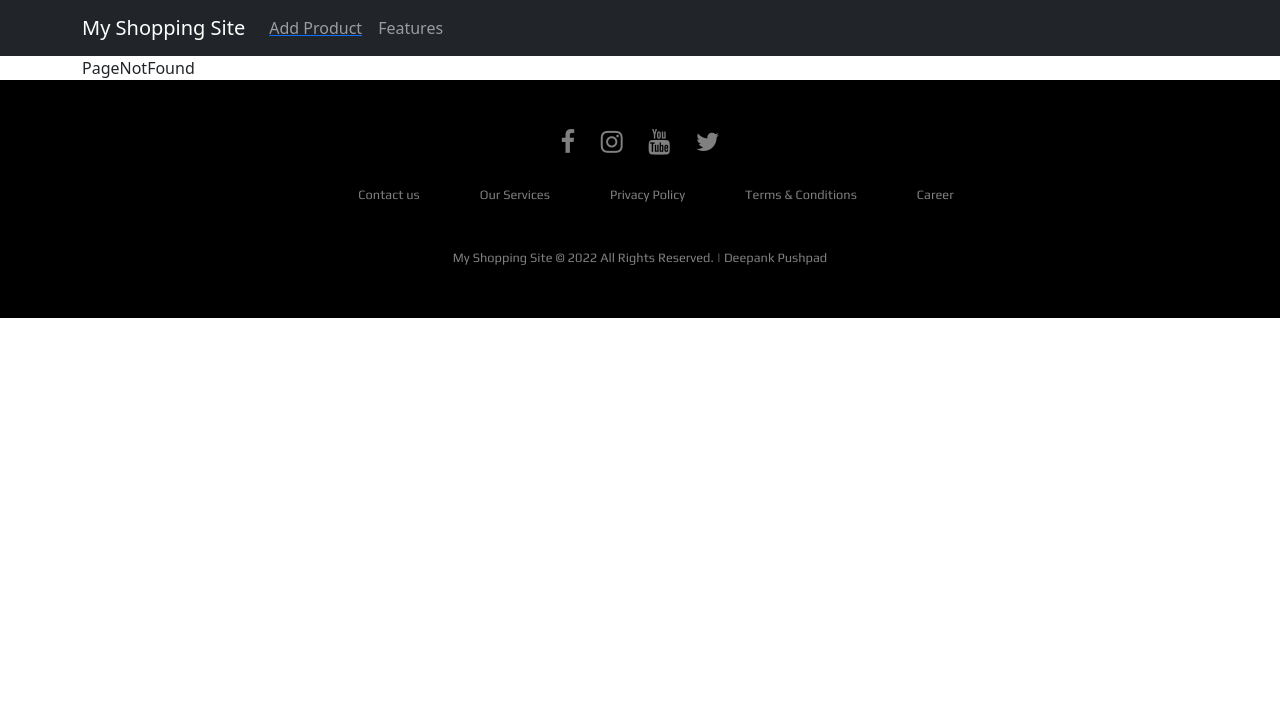
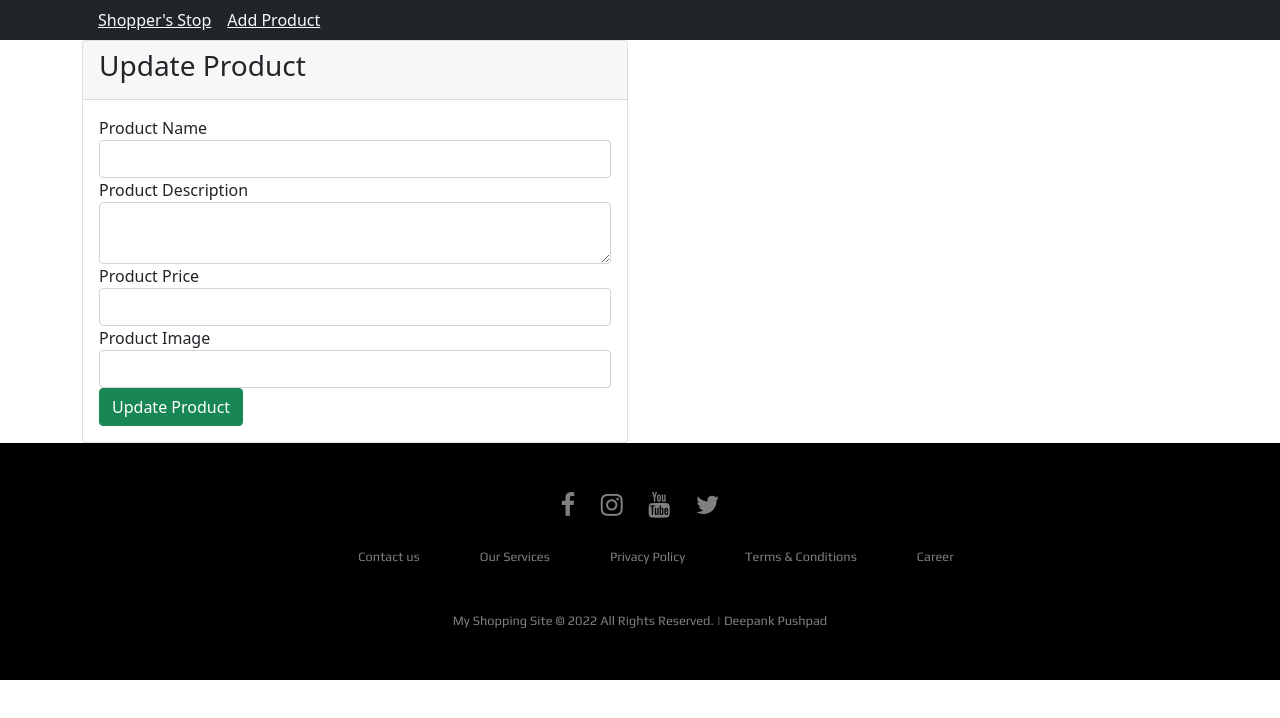
Before and after one commit to DeepankRx/ShoppingSite-MiniProject, a React (Create React App) app in the folder frontend/: page /admin-product-update/1 in a window 1280 px wide. Shown: the top 718 px of the page. Built offline with nearby package versions, Linux system fonts and the light colour scheme; no server answers.

Commit message:
minor bug fix

```diff
--- a/frontend/src/App.js
+++ b/frontend/src/App.js
@@ -13,11 +13,17 @@ function App() {
       <div className="App">
         <NavigationBar />
         <Routes>
+          <Route path="/" element={<Home />} />
           <Route path="/add-product" element={<AddProduct />} />
-          <Route path="/" element={<Home />} />
           <Route path="/product/:productId" element={<SingleProduct />} />
-          <Route path="/admin-product/:productId" element={<DeleteProduct />} />
-          <Route path="/update-product/:productId" element={<UpdateProduct />} />
+          <Route
+            path="/admin-product-delete/:productId"
+            element={<DeleteProduct />}
+          />
+          <Route
+            path="/admin-product-update/:productId"
+            element={<UpdateProduct />}
+          />
           <Route path="*" element={<PageNotFound />} />
         </Routes>
         <Footer />
--- a/frontend/src/Components/Home.js
+++ b/frontend/src/Components/Home.js
@@ -21,7 +21,7 @@ function Home() {
     <div className="Container">
       <div className="row">
         {products.map((product, i = 0) => (
-          <div className="col-md-4" key={product._id}>
+          <div className="mx-2 my-2 col-md-4" key={product._id}>
             <div className="card">
               <img
                 src={`https://source.unsplash.com/random/500x500?sig=${i + 1}`}
@@ -41,18 +41,19 @@ function Home() {
                     Details
                   </Link>
                 </button>
-                <button className="mx-4 btn btn-primary">
+                <button className="bottom btn btn-primary">
                   <Link
                     style={{ color: "white", textDecoration: "none" }}
-                    to={"/admin-product/" + product._id}
+                    to={"/admin-product-delete/" + product._id}
                   >
                     Delete Product
                   </Link>
                 </button>
-                <button className="mx-4 btn btn-primary">
+                <button className="center my-4 btn btn-primary">
                   <Link
+
                     style={{ color: "white", textDecoration: "none" }}
-                    to={"/update-product/" + product._id}
+                    to={"/admin-product-update/" + product._id}
                   >
                     Update Product
                   </Link>
--- a/frontend/src/Components/NavigationBar.js
+++ b/frontend/src/Components/NavigationBar.js
@@ -6,13 +6,18 @@ function NavigationBar() {
     <>
       <Navbar bg="dark" variant="dark">
         <Container>
-          <Navbar.Brand href="/">My Shopping Site</Navbar.Brand>
           <Nav className="me-auto">
-        <div>
-
-           <Link to='/add-product'> <Nav.Link href="/add-product">Add Product</Nav.Link></Link>
-        </div>
-            <Nav.Link href="#features">Features</Nav.Link>
+            <div>
+              <Link className="mx-3 link-light" to="/">
+                Shopper's Stop
+              </Link>
+            </div>
+            <div>
+              <Link className="link-light" to="/add-product">
+                {" "}
+                Add Product
+              </Link>
+            </div>
           </Nav>
         </Container>
       </Navbar>
--- a/frontend/src/Components/UpdateProduct.js
+++ b/frontend/src/Components/UpdateProduct.js
@@ -2,12 +2,23 @@ import axios from "axios";
 import { useState, useEffect } from "react";
 import { Link, useParams } from "react-router-dom";
 function UpdateProduct() {
+    const [originalProduct, setOriginalProduct] = useState([]);
     const [title, setTitle] = useState("");
     const [imageUrl, setImageUrl] = useState("");
     const [price, setPrice] = useState("");
     const [description, setDescription] = useState("");
     const params = useParams();
     console.log(params.productId);
+    useEffect(() => {
+      axios
+        .get(`http://localhost:5000/api/shop/${params.productId}`)
+        .then((res) => {
+          setOriginalProduct(res.data);
+        })
+        .catch((err) => {
+          console.log(err);
+        });
+    }, []);
   const handleSubmit = (e) => {
     const product = {};
     e.preventDefault();
```
Lines whose indentation alone changed are shown as unchanged.
